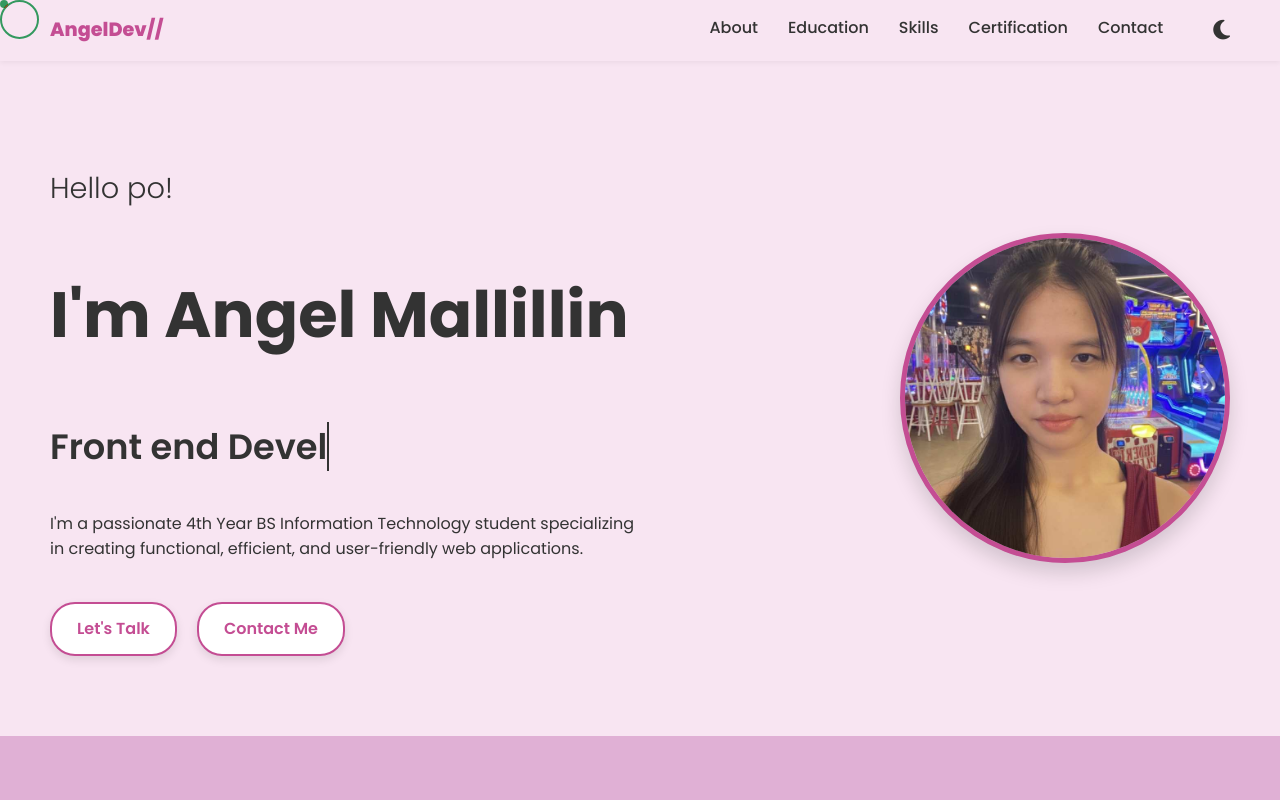
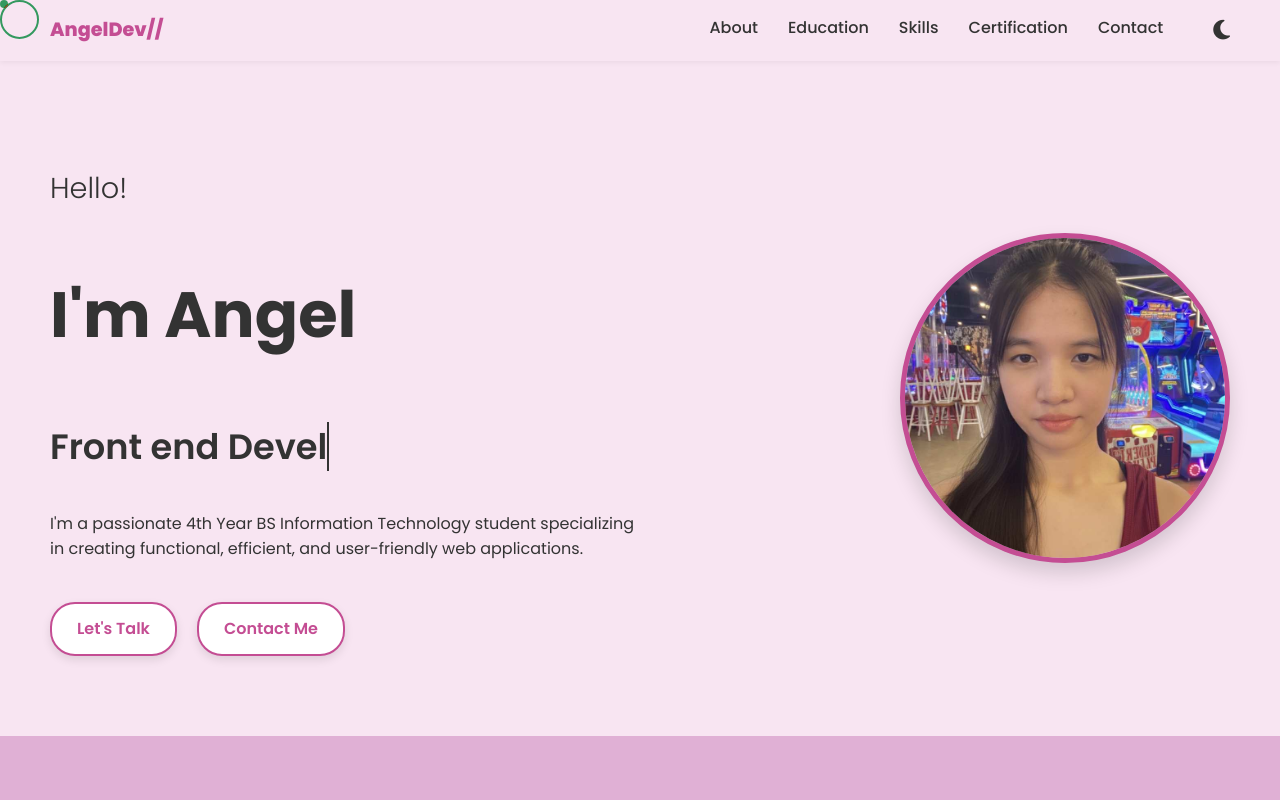
Before and after one commit to angelmallillin/myportfolio, a plain HTML site: page template/index.html in a window 1280 px wide. Shown: the top 800 px of the page. Drawn offline with Linux system fonts and the light colour scheme; a script that the page names is missing.

Commit message:
ayoko na

```diff
--- a/template/index.html
+++ b/template/index.html
@@ -28,8 +28,8 @@
 
     <section class="hero-section">
         <div class="hero-content">
-            <h1>Hello po!</h1>
-            <h2 class="name">I'm Angel Mallillin</h2>
+            <h1>Hello!</h1>
+            <h2 class="name">I'm Angel</h2>
             <h3 class="title typewrite" data-period="2000" data-type='[ "Front end Developer", "UI/UX Designer", "Aspiring Full-Stack Dev" ]'>
                 <span class="wrap">Front end Developer</span>
             </h3>
```
